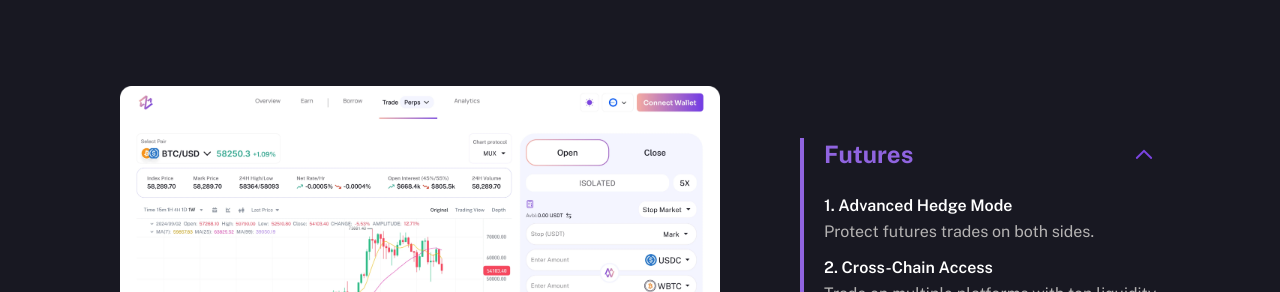
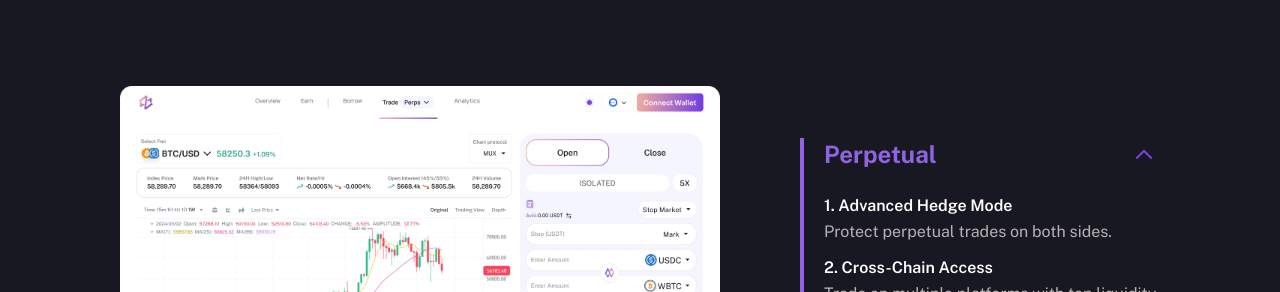
Before and after one commit to vannafinance/homepage, a React (Vite) app: page / in a window 1280 px wide. Shown: the part 5080-5372 px from the top of the page. Built offline with nearby package versions, Linux system fonts and the light colour scheme.

Commit message:
future -> perpetual

```diff
--- a/src/Components/Accordion.jsx
+++ b/src/Components/Accordion.jsx
@@ -6,9 +6,9 @@ const Accordion = () => {
 
   const accordionData = [
     {
-      title: 'Futures',
+      title: 'Perpetual',
       content: [
-        { detail: '1. Advanced Hedge Mode', description: 'Protect futures trades on both sides.' },
+        { detail: '1. Advanced Hedge Mode', description: 'Protect perpetual trades on both sides.' },
         { detail: '2. Cross-Chain Access', description: 'Trade on multiple platforms with top liquidity.' }
       ],
       tryNowRedirectTo: '/',
```
